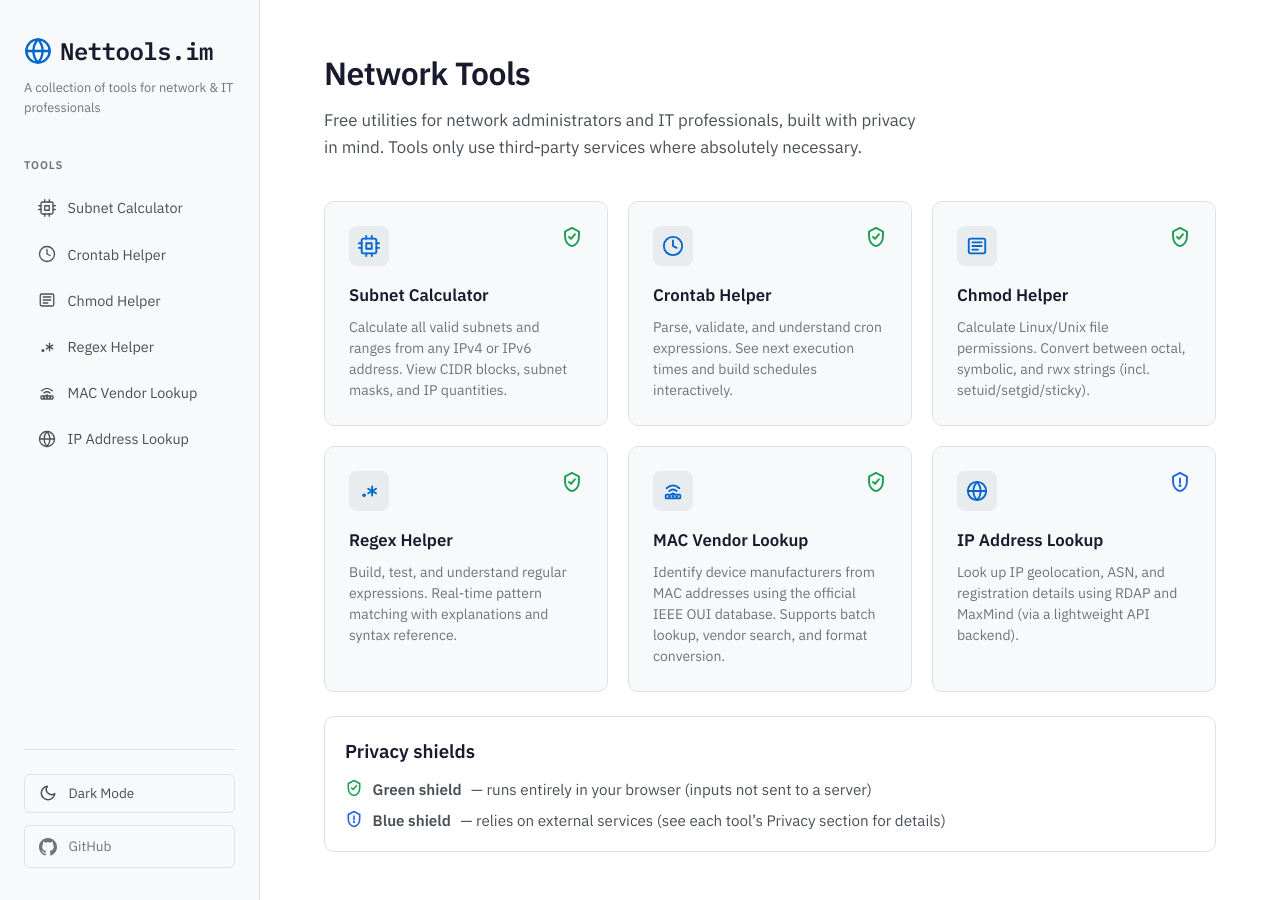
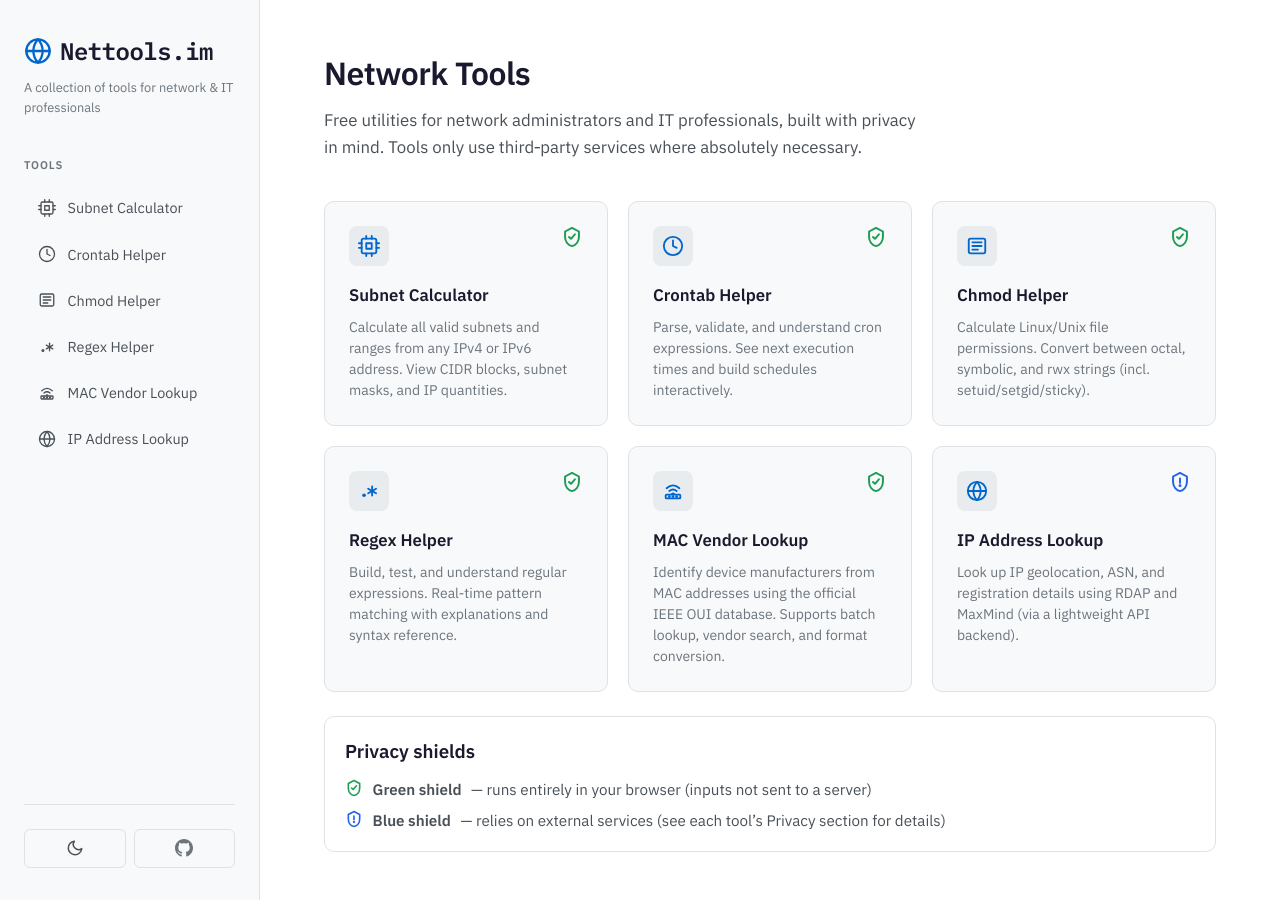
Before and after one commit to hcuk94/nettools-im, a Jekyll site: the page built from index.html, in a window 1280 px wide. Built offline with Jekyll 4.4.1, drawn with Linux system fonts in a browser that asks for light colours.

Commit message:
feat(sidebar): icon-only footer buttons with hover labels

```diff
--- a/_includes/sidebar.html
+++ b/_includes/sidebar.html
@@ -100,17 +100,27 @@
   </nav>
 
   <div class="sidebar-footer">
-    <button class="theme-toggle" type="button" aria-label="Toggle theme">
+    <div class="sidebar-footer-actions">
+      <button class="theme-toggle icon-button" type="button" aria-label="Toggle theme" title="Dark Mode">
         <svg class="theme-icon" xmlns="http://www.w3.org/2000/svg" viewBox="0 0 24 24" fill="none" stroke="currentColor" stroke-width="2" stroke-linecap="round" stroke-linejoin="round">
           <path d="M21 12.79A9 9 0 1 1 11.21 3 7 7 0 0 0 21 12.79z"/>
         </svg>
-      <span>Dark Mode</span>
+        <span class="sr-only">Dark Mode</span>
       </button>
-    <a href="https://github.com/hcuk94/nettools-im" target="_blank" rel="noopener" class="github-link">
+
+      <a
+        href="https://github.com/hcuk94/nettools-im"
+        target="_blank"
+        rel="noopener"
+        class="github-link icon-button"
+        aria-label="GitHub"
+        title="GitHub"
+      >
         <svg class="github-icon" xmlns="http://www.w3.org/2000/svg" viewBox="0 0 24 24" fill="currentColor" stroke="none">
           <path d="M12 0c-6.626 0-12 5.373-12 12 0 5.302 3.438 9.8 8.207 11.387.599.111.793-.261.793-.577v-2.234c-3.338.726-4.033-1.416-4.033-1.416-.546-1.387-1.333-1.756-1.333-1.756-1.089-.745.083-.729.083-.729 1.205.084 1.839 1.237 1.839 1.237 1.07 1.834 2.807 1.304 3.492.997.107-.775.418-1.305.762-1.604-2.665-.305-5.467-1.334-5.467-5.931 0-1.311.469-2.381 1.236-3.221-.124-.303-.535-1.524.117-3.176 0 0 1.008-.322 3.301 1.23.957-.266 1.983-.399 3.003-.404 1.02.005 2.047.138 3.006.404 2.291-1.552 3.297-1.23 3.297-1.23.653 1.653.242 2.874.118 3.176.77.84 1.235 1.911 1.235 3.221 0 4.609-2.807 5.624-5.479 5.921.43.372.823 1.102.823 2.222v3.293c0 .319.192.694.801.576 4.765-1.589 8.199-6.086 8.199-11.386 0-6.627-5.373-12-12-12z"/>
         </svg>
-      <span>GitHub</span>
+        <span class="sr-only">GitHub</span>
       </a>
     </div>
+  </div>
 </aside>
--- a/assets/css/style.css
+++ b/assets/css/style.css
@@ -174,11 +174,17 @@
   border-top: 1px solid var(--border-color);
 }
 
-.theme-toggle {
-  display: flex;
+.sidebar-footer-actions {
+  display: flex;
+  gap: 0.5rem;
+}
+
+/* Generic icon-only footer buttons (room for a 3rd button later) */
+.icon-button {
+  display: inline-flex;
   align-items: center;
-  gap: 0.75rem;
-  padding: 0.6rem 0.85rem;
+  justify-content: center;
+  padding: 0.6rem;
   background: none;
   border: 1px solid var(--border-color);
   border-radius: 6px;
@@ -190,7 +196,24 @@
   transition: all var(--transition-speed);
 }
 
-.theme-toggle:hover {
+.theme-toggle {
+  /* icon-button handles layout; keep class for JS hook */
+}
+
+/* Accessibility: visually hidden text (used for icon-only buttons) */
+.sr-only {
+  position: absolute;
+  width: 1px;
+  height: 1px;
+  padding: 0;
+  margin: -1px;
+  overflow: hidden;
+  clip: rect(0, 0, 0, 0);
+  white-space: nowrap;
+  border: 0;
+}
+
+.icon-button:hover {
   background-color: var(--bg-tertiary);
   color: var(--text-primary);
 }
@@ -202,25 +225,11 @@
 
 /* GitHub Link */
 .github-link {
-  display: flex;
-  align-items: center;
-  gap: 0.75rem;
-  padding: 0.6rem 0.85rem;
-  margin-top: 0.75rem;
-  background: none;
-  border: 1px solid var(--border-color);
-  border-radius: 6px;
-  color: var(--text-muted);
-  font-size: 0.85rem;
-  font-family: inherit;
   text-decoration: none;
-  width: 100%;
-  transition: all var(--transition-speed);
+  color: var(--text-muted);
 }
 
 .github-link:hover {
-  background-color: var(--bg-tertiary);
-  color: var(--text-primary);
   border-color: var(--accent-color);
 }
 
--- a/assets/js/theme.js
+++ b/assets/js/theme.js
@@ -29,6 +29,10 @@
     if (!btn) return;
 
     const isDark = theme === DARK;
+    const label = isDark ? 'Light Mode' : 'Dark Mode';
+    btn.setAttribute('aria-label', label);
+    btn.setAttribute('title', label);
+
     btn.innerHTML = `
       <svg class="theme-icon" xmlns="http://www.w3.org/2000/svg" viewBox="0 0 24 24" fill="none" stroke="currentColor" stroke-width="2" stroke-linecap="round" stroke-linejoin="round">
         ${isDark
@@ -36,7 +40,7 @@
           : '<path d="M21 12.79A9 9 0 1 1 11.21 3 7 7 0 0 0 21 12.79z"/>'
         }
       </svg>
-      <span>${isDark ? 'Light Mode' : 'Dark Mode'}</span>
+      <span class="sr-only">${label}</span>
     `;
   }
 
```
Lines whose indentation alone changed are shown as unchanged.
